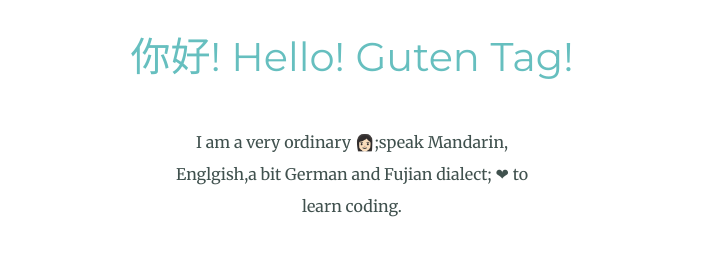
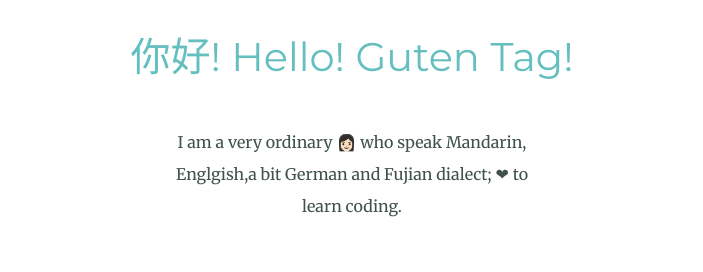
Before and after one commit to Mia-Chen-hub/First-Website, a plain HTML site: page index.html in a window 1280 px wide. Shown: the part 1280-1552 px from the top of the page, without its empty margins (288-991 px from the left). Drawn offline with Linux system fonts and the light colour scheme.

Commit message:
Update index.html

```diff
--- a/index.html
+++ b/index.html
@@ -21,7 +21,7 @@
     <div class="profile">
       <img src="images/meiai.JPG" alt="Meiai's Profile pic">
       <h2>你好! Hello! Guten Tag!</h2>
-      <p class="intro">I am a very ordinary 👩🏻;speak Mandarin, Englgish,a bit German and Fujian dialect; ❤ to learn coding.</p>
+      <p class="intro">I am a very ordinary 👩🏻 who speak Mandarin, Englgish,a bit German and Fujian dialect; ❤ to learn coding.</p>
     </div>
     <hr>
     <div class="skills">
```
